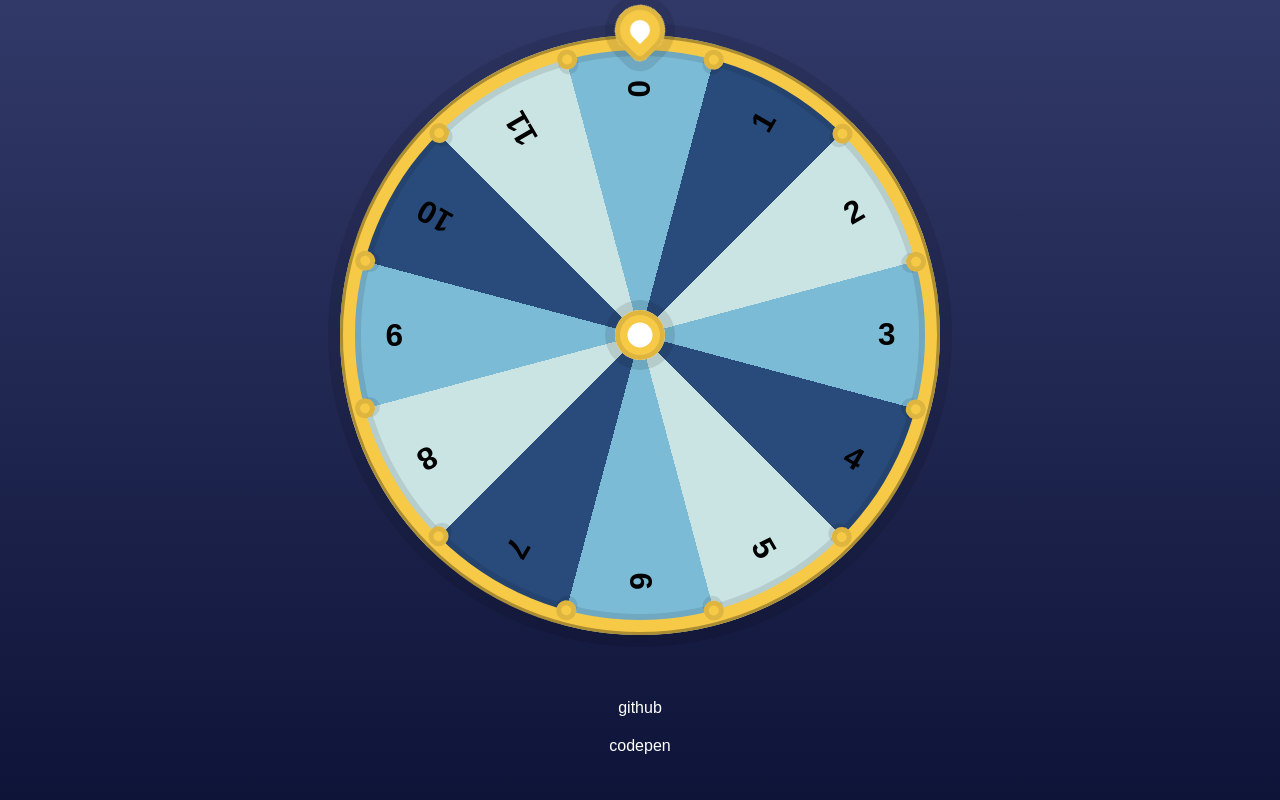
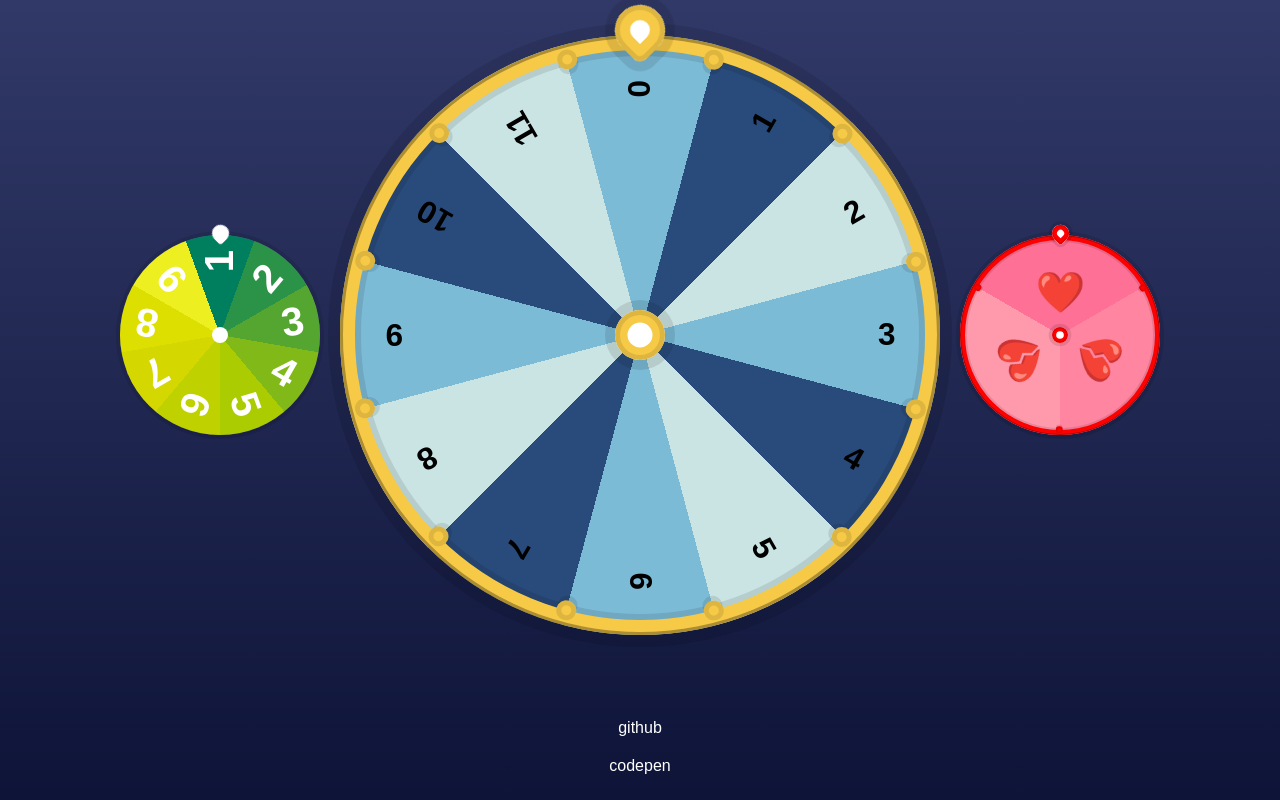
Before and after one commit to oleksiy-nesterov/sectored-wheel, a plain HTML site: page index.html in a window 1280 px wide. Drawn offline with Linux system fonts and the light colour scheme.

Commit message:
update examples

```diff
--- a/index.html
+++ b/index.html
@@ -15,6 +15,11 @@
             color: #fff;
             font-family: sans-serif;
         }
+        body > div{
+            display: flex;
+            justify-content: center;
+            align-items: center;
+        }
         a, a:hover {
             color: #fff;
             text-decoration: none;
@@ -24,12 +29,30 @@
     <script src="index.js"></script>
 </head>
 <body>
+    <div>
+        <sectored-wheel
+            colors="#007F5F;#2B9348;#55A630;#80B918;#AACC00;#BFD200;#D4D700;#DDDF00;#EEEF20;"
+            onclick="this.index = Math.round(Math.random() * 2)"
+            size="200px"
+        >
+            <sectored-wheel-item style="color:#fff;font-size:40px;">1</sectored-wheel-item>
+            <sectored-wheel-item style="color:#fff;font-size:40px;">2</sectored-wheel-item>
+            <sectored-wheel-item style="color:#fff;font-size:40px;">3</sectored-wheel-item>
+            <sectored-wheel-item style="color:#fff;font-size:40px;">4</sectored-wheel-item>
+            <sectored-wheel-item style="color:#fff;font-size:40px;">5</sectored-wheel-item>
+            <sectored-wheel-item style="color:#fff;font-size:40px;">6</sectored-wheel-item>
+            <sectored-wheel-item style="color:#fff;font-size:40px;">7</sectored-wheel-item>
+            <sectored-wheel-item style="color:#fff;font-size:40px;">8</sectored-wheel-item>
+            <sectored-wheel-item style="color:#fff;font-size:40px;">9</sectored-wheel-item>
+        </sectored-wheel>
+
         <sectored-wheel
             colors="#7bbbd6;#294b7b;#cae4e3"
             rim-color="#f6c946"
             onclick="this.index = Math.round(Math.random() * 11)"
             onchange="console.warn(this.index)"
             size="600px"
+            style="margin:20px;"
         >
             <sectored-wheel-item>0</sectored-wheel-item>
             <sectored-wheel-item>1</sectored-wheel-item>
@@ -45,6 +68,18 @@
             <sectored-wheel-item>11</sectored-wheel-item>
         </sectored-wheel>
 
+        <sectored-wheel
+            colors="#ff7096;#ff85a1;#ff99ac"
+            rim-color="red"
+            onclick="this.index = Math.round(Math.random() * 2)"
+            size="200px"
+        >
+            <sectored-wheel-item style="justify-content:center;font-size:40px;"><span style="transform:rotate(90deg)">❤️</span></sectored-wheel-item>
+            <sectored-wheel-item style="justify-content:center;font-size:40px;"><span style="transform:rotate(90deg)">💔</span></sectored-wheel-item>
+            <sectored-wheel-item style="justify-content:center;font-size:40px;"><span style="transform:rotate(90deg)">💔</span></sectored-wheel-item>
+        </sectored-wheel>
+    </div>
+
     <br /><br /><br />
     <a href="https://github.com/oleksiy-nesterov/sectored-wheel" target="_blank">github</a>
     <a href="https://codepen.io/webmotoric/pen/JjwQeQR?editors=1001" target="_blank">codepen</a>
```
Also changed, not shown: README.md, wheel.png. Lines whose indentation alone changed are shown as unchanged.
